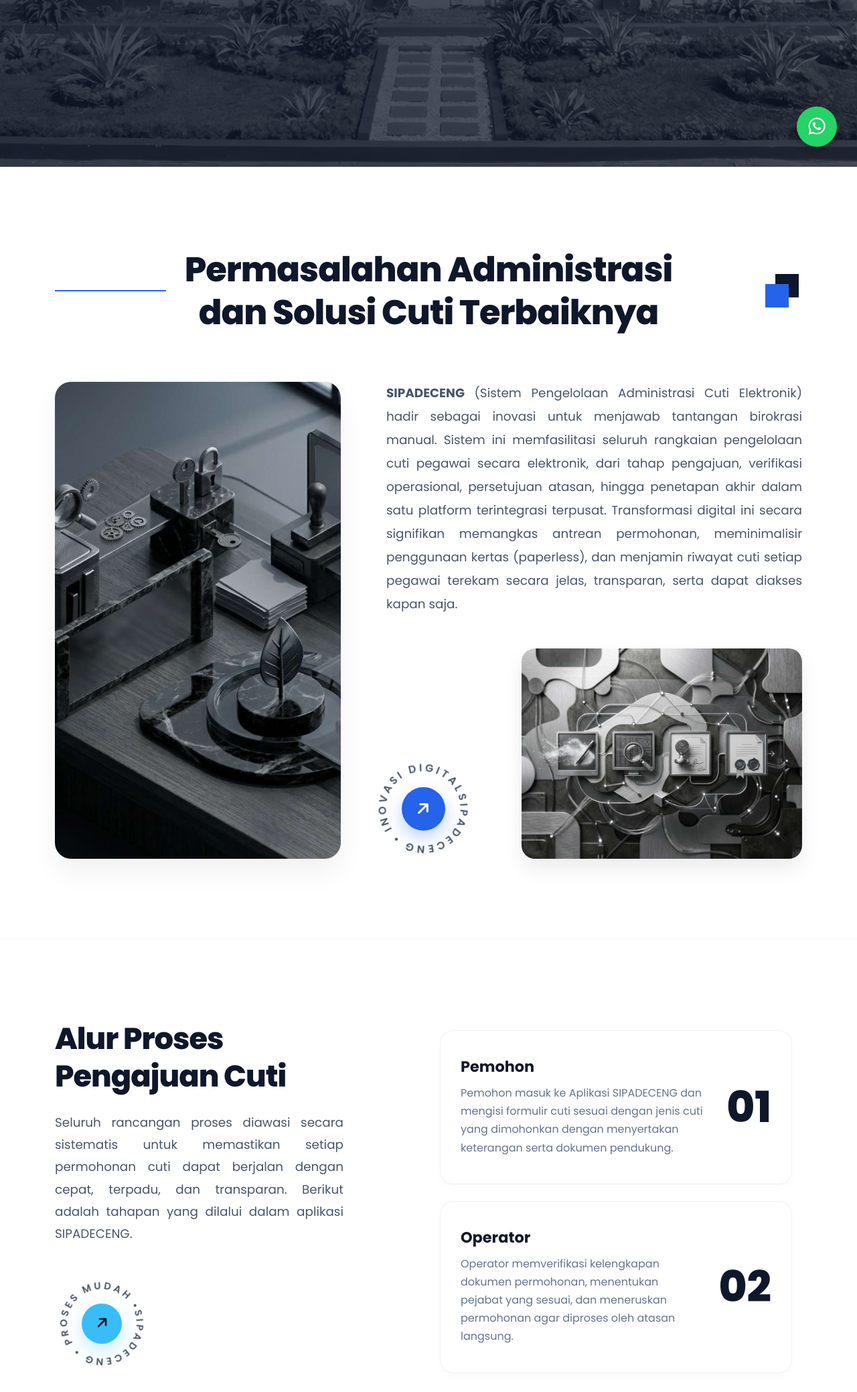
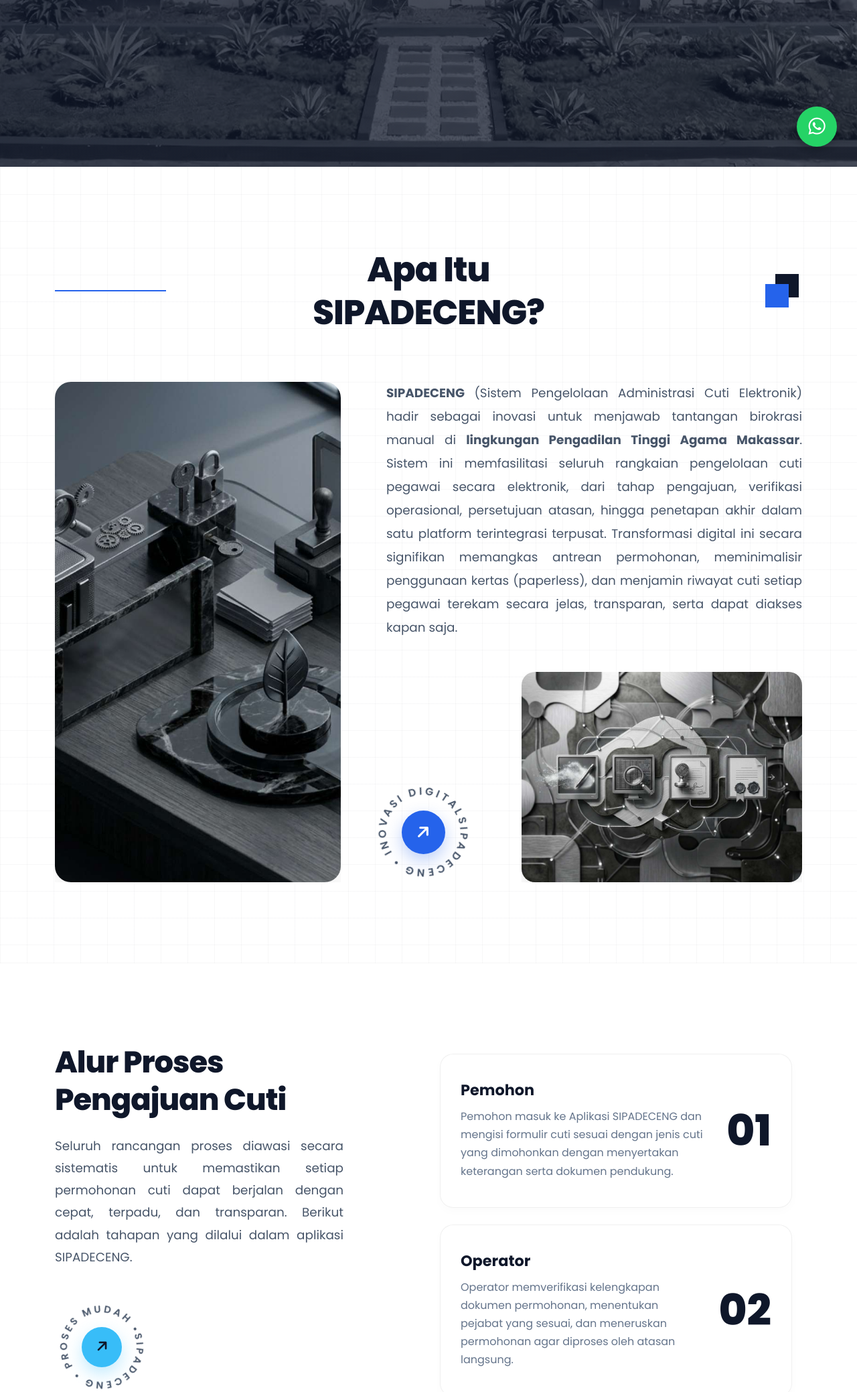
Before and after one commit to Jallrijal/sipadeceng-unfinished, a PHP site: page / in a window 1280 px wide. Shown: the part 1116-3194 px from the top of the page at 67% size. Run offline with PHP 8.4, Linux system fonts and the light colour scheme; some libraries are stand-ins or nearby versions.

Commit message:
Fix about section

```diff
--- a/app/views/auth/landingpage/_tentang.php
+++ b/app/views/auth/landingpage/_tentang.php
@@ -3,14 +3,14 @@
 	<div class="container">
 
 		<!-- Heading Row -->
-		<div class="row align-items-center mb-5 pb-4" data-aos="fade-up">
-			<div class="col-md-2 d-none d-md-flex align-items-center">
+		<div class="row align-items-center mb-5 pb-4">
+			<div class="col-md-2 d-none d-md-flex align-items-center" data-aos="fade-right">
 				<div class="tentang-line"></div>
 			</div>
 			<div class="col-md-8 text-center">
-				<h2 class="tentang-heading-large mb-0">Permasalahan Administrasi<br>dan Solusi Cuti Terbaiknya</h2>
+				<h2 class="tentang-heading-large mb-0" data-aos="wipe-wrap" data-aos-duration="2000">Apa Itu<br>SIPADECENG?</h2>
 			</div>
-			<div class="col-md-2 text-end d-none d-md-flex justify-content-end">
+			<div class="col-md-2 text-end d-none d-md-flex justify-content-end" data-aos="fade-left">
 				<div class="tentang-squares">
 					<div class="square-black"></div>
 					<div class="square-primary"></div>
@@ -21,9 +21,11 @@
 		<!-- Content Row -->
 		<div class="row">
 			<!-- Left Column: Large Image -->
-			<div class="col-lg-5 mb-5 mb-lg-0" data-aos="fade-right" data-aos-delay="100">
+			<div class="col-lg-5 mb-5 mb-lg-0">
 				<div class="h-100 pe-lg-4">
-					<img src="<?php echo baseUrl('public/images/about.jpg'); ?>" class="img-fluid tentang-img-main w-100" alt="Tentang Sipadeceng Portrait">
+					<div class="image-reveal-wrapper tentang-img-main-wrapper" data-aos="wipe-wrap" data-aos-duration="2000" data-aos-delay="100">
+						<img src="<?php echo baseUrl('public/images/about.jpg'); ?>" class="img-fluid tentang-img-main w-100" alt="Tentang Sipadeceng Portrait">
+					</div>
 				</div>
 			</div>
 
@@ -32,14 +34,14 @@
 				<!-- Text Description -->
 				<div class="tentang-text-wrap mb-5">
 					<p class="tentang-desc-modern">
-						<strong>SIPADECENG</strong> (Sistem Pengelolaan Administrasi Cuti Elektronik) hadir sebagai inovasi untuk menjawab tantangan birokrasi manual. Sistem ini memfasilitasi seluruh rangkaian pengelolaan cuti pegawai secara elektronik, dari tahap pengajuan, verifikasi operasional, persetujuan atasan, hingga penetapan akhir dalam satu platform terintegrasi terpusat. Transformasi digital ini secara signifikan memangkas antrean permohonan, meminimalisir penggunaan kertas (paperless), dan menjamin riwayat cuti setiap pegawai terekam secara jelas, transparan, serta dapat diakses kapan saja.
+						<strong>SIPADECENG</strong> (Sistem Pengelolaan Administrasi Cuti Elektronik) hadir sebagai inovasi untuk menjawab tantangan birokrasi manual di <strong>lingkungan Pengadilan Tinggi Agama Makassar</strong>. Sistem ini memfasilitasi seluruh rangkaian pengelolaan cuti pegawai secara elektronik, dari tahap pengajuan, verifikasi operasional, persetujuan atasan, hingga penetapan akhir dalam satu platform terintegrasi terpusat. Transformasi digital ini secara signifikan memangkas antrean permohonan, meminimalisir penggunaan kertas (paperless), dan menjamin riwayat cuti setiap pegawai terekam secara jelas, transparan, serta dapat diakses kapan saja.
 					</p>
 				</div>
 
 				<!-- Badge & Small Image Row -->
 				<div class="row align-items-end mt-4">
 					<!-- Circular badge -->
-					<div class="col-md-4 mb-4 mb-md-0 d-flex justify-content-center justify-content-md-start">
+					<div class="col-md-4 mb-4 mb-md-0 d-none d-md-flex justify-content-center justify-content-md-start">
 						<div class="tentang-circular-wrapper">
 							<a href="#alur" class="btn-tentang-circle">
 								<i class="fas fa-arrow-up border-0"></i>
@@ -54,7 +56,9 @@
 					</div>
 					<!-- Secondary Image -->
 					<div class="col-md-8">
-						<img src="<?php echo baseUrl('public/images/about2.jpg'); ?>" class="img-fluid tentang-img-secondary w-100" alt="Tentang Sipadeceng Landscape">
+						<div class="image-reveal-wrapper tentang-img-secondary-wrapper" data-aos="wipe-wrap" data-aos-duration="2000" data-aos-delay="300">
+							<img src="<?php echo baseUrl('public/images/about2.jpg'); ?>" class="img-fluid tentang-img-secondary w-100" alt="Tentang Sipadeceng Landscape">
+						</div>
 					</div>
 				</div>
 			</div>
--- a/public/css/auth/welcome.css
+++ b/public/css/auth/welcome.css
@@ -319,6 +319,10 @@ body {
 .section-tentang {
     padding: 120px 0;
     background-color: #ffffff;
+    background-image:
+        linear-gradient(to right, rgba(15, 23, 42, 0.03) 1px, transparent 1px),
+        linear-gradient(to bottom, rgba(15, 23, 42, 0.03) 1px, transparent 1px);
+    background-size: 40px 40px;
     position: relative;
     border-top: 1px solid rgba(0,0,0,0.03);
     border-bottom: 1px solid rgba(0,0,0,0.03);
@@ -362,12 +366,16 @@ body {
     z-index: 2;
 }
 
-.tentang-img-main {
+.tentang-img-main-wrapper {
     border-radius: 24px;
-    object-fit: cover;
     height: 100%;
     min-height: 450px;
     box-shadow: 0 20px 40px rgba(0,0,0,0.06);
+}
+.tentang-img-main {
+    object-fit: cover;
+    height: 100%;
+    border-radius: 0;
 }
 
 .tentang-text-wrap {
@@ -434,10 +442,39 @@ body {
     pointer-events: none;
 }
 
+.tentang-img-secondary-wrapper {
+    border-radius: 20px;
+    box-shadow: 0 15px 30px rgba(0,0,0,0.08);
+}
 .tentang-img-secondary {
-    border-radius: 20px;
     object-fit: cover;
-    box-shadow: 0 15px 30px rgba(0,0,0,0.08);
+    border-radius: 0;
+}
+
+/* Custom Image Reveal Wipe & Zoom */
+.image-reveal-wrapper {
+    position: relative;
+    overflow: hidden;
+}
+
+[data-aos="wipe-wrap"] {
+    clip-path: inset(0 100% 0 0);
+    transition-property: clip-path;
+    transition-timing-function: cubic-bezier(0.165, 0.84, 0.44, 1);
+}
+[data-aos="wipe-wrap"].aos-animate {
+    clip-path: inset(0 0 0 0);
+}
+
+[data-aos="wipe-wrap"] img {
+    transform: scale(1.4);
+    transition-property: transform;
+    transition-duration: inherit;
+    transition-delay: inherit;
+    transition-timing-function: cubic-bezier(0.165, 0.84, 0.44, 1);
+}
+[data-aos="wipe-wrap"].aos-animate img {
+    transform: scale(1);
 }
 
 /* =================== ALUR SECTION (REDESIGN) =================== */
```
